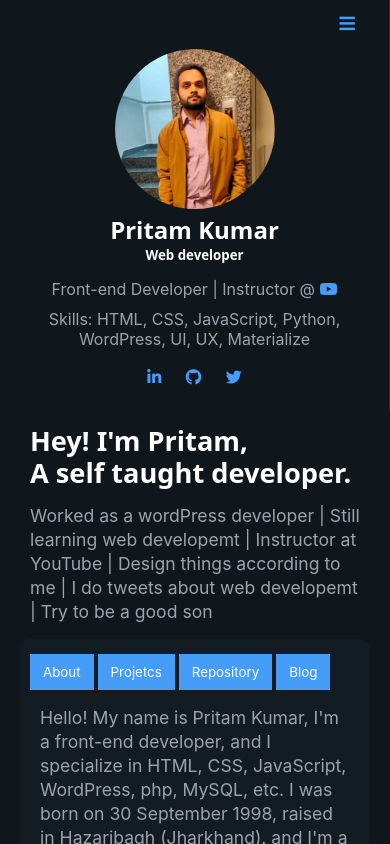
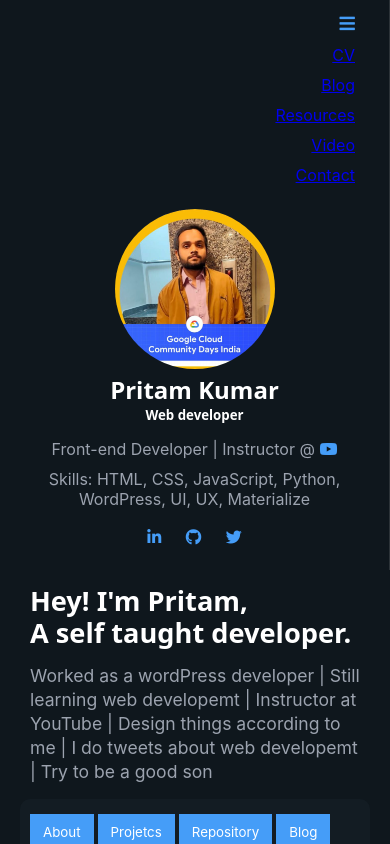
Before and after one commit to pritam-kr/Pritam-portfolio, a website: page index.html in a window 390 px wide. Drawn offline with Linux system fonts and the light colour scheme; no server answers.

Commit message:
Working on things like links, pages, etc

```diff
--- a/index.html
+++ b/index.html
@@ -21,9 +21,19 @@
     <section class="hero-container">
 
         <div class="profile-container">
-            <div class="mobile-nav"><button><i class="fas fa-bars"></i></button></div>
+            <div class="mobile-nav"><button><i class="fas fa-bars"></i></button>
+
+                <ul>
+                    <li><a href="#" class="links">CV</a></li>
+                    <li><a href="#" class="links">Blog</a></li>
+                    <li><a href="#" class="links">Resources</a></li>
+                    <li><a href="#" class="links">Video</a></li>
+                    <li><a href="#" class="links">Contact</a></li>
+                </ul>
+
+            </div>
             <header>
-                <img src="/images/profile-img.jfif" class="img-pritam" />
+                <img src="/images/p.jpg" class="img-pritam" />
                 <h2>Pritam Kumar</h2>
                 <h5>Web developer</h5>
 
@@ -163,6 +173,7 @@
     <script src="script/tab.js"></script>
     <script src="script/project.js"></script>
     <script src="script/reppo.js"></script>
+    <script src="script/mobilenav.js"></script>
 </body>
 
 </html>
--- a/script/reppo.js
+++ b/script/reppo.js
@@ -1,4 +1,4 @@
-const reppositoryUrl = 'https://api.github.com/users/pritamkr1/repos?page=1';
+const reppositoryUrl = 'https://api.github.com/users/pritam-kr/repos?page=1';
 
 window.addEventListener('load', (el) => {
     fetch(reppositoryUrl)
```
Also changed, not shown: images/p.jpg (added), script/mobilenav.js (added).
